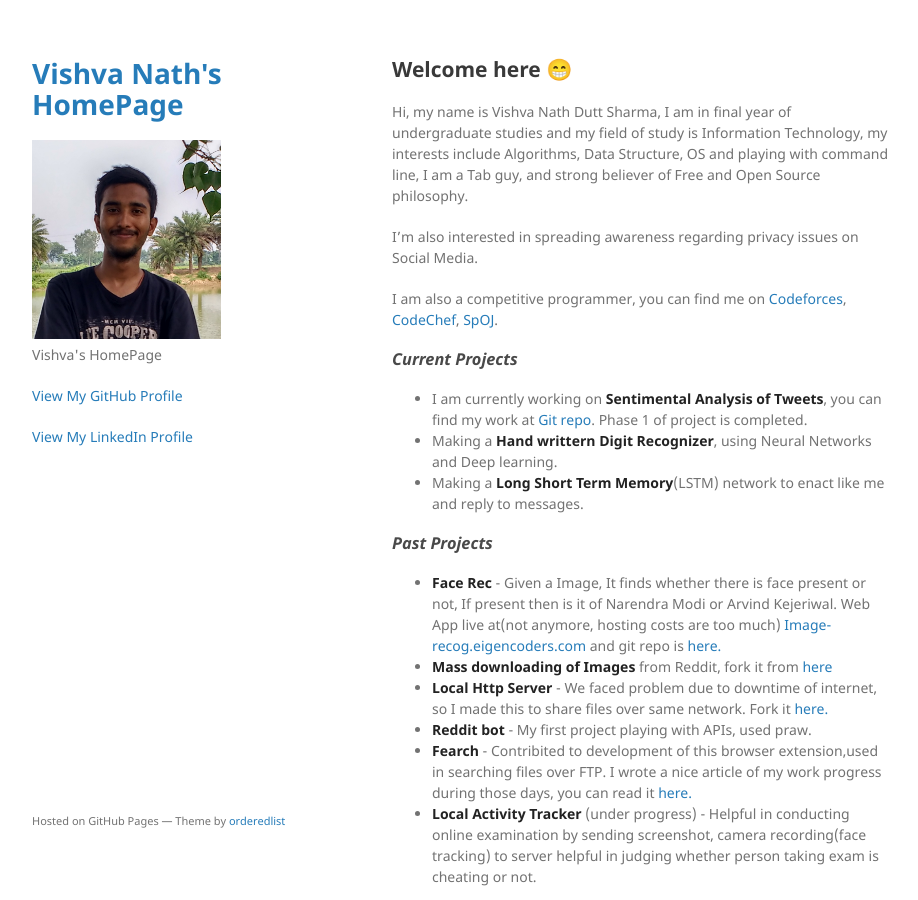
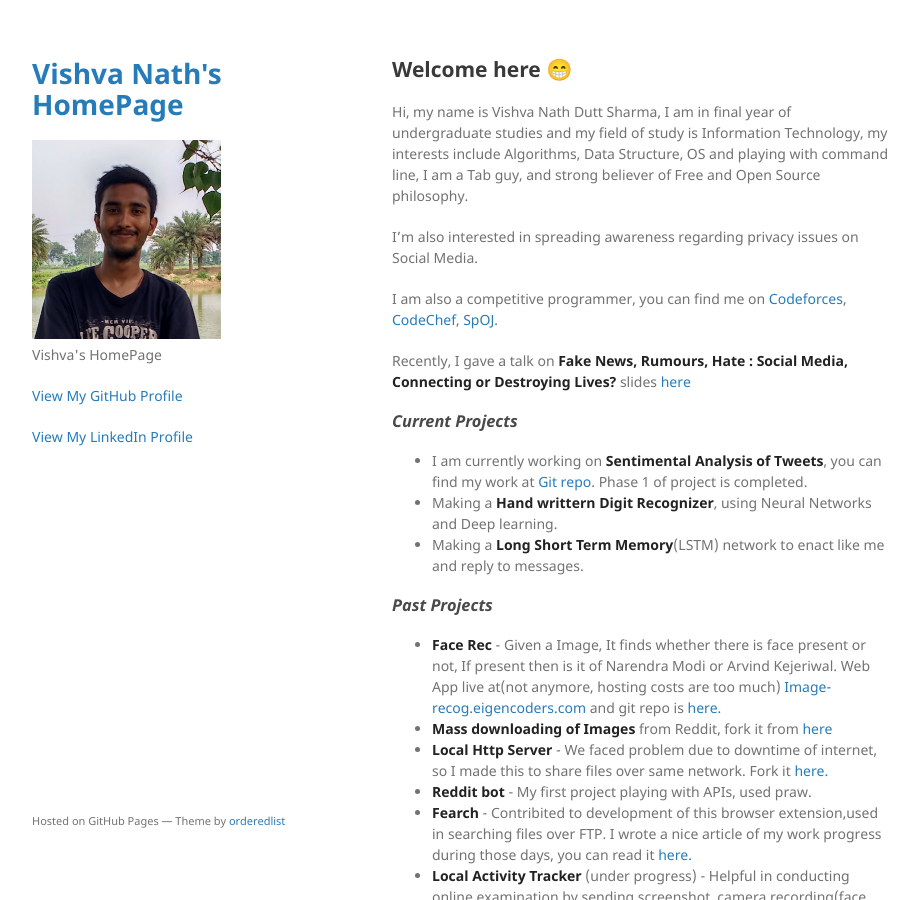
Before and after one commit to vishvanath45/vishvanath45.github.io, a Jekyll site: the page built from index.md, in a window 1280 px wide and 900 px high. Shown: the whole window, without its empty margins (178-1096 px from the left). Built offline with Jekyll 4.4.1, drawn with Linux system fonts in a browser that asks for light colours; our own code applies the rules of GitHub Pages for plain Markdown files.

Commit message:
Added Fake News Slides

```diff
--- a/index.md
+++ b/index.md
@@ -5,6 +5,8 @@ Hi, my name is Vishva Nath Dutt Sharma, I am in final year of undergraduate stud
 I'm also interested in spreading awareness regarding privacy issues on Social Media.
 
 I am also a competitive programmer, you can find me on [Codeforces](http://codeforces.com/profile/v_ns), [CodeChef](https://www.codechef.com/users/v_ns), [SpOJ](http://www.spoj.com/users/v_ns/).
+
+Recently, I gave a talk on **Fake News, Rumours, Hate : Social Media, Connecting or Destroying Lives?** slides [here](https://docs.google.com/viewer?url=https://raw.githubusercontent.com/vishvanath45/Presentations/master/Fake%20News%2C%20Rumours.pdf)
 
 ### _Current Projects_
 - I am currently working on **Sentimental Analysis of Tweets**, you can find my work at [Git repo](https://github.com/vishvanath45/Sentimental_analysis). Phase 1 of project is completed.
```
